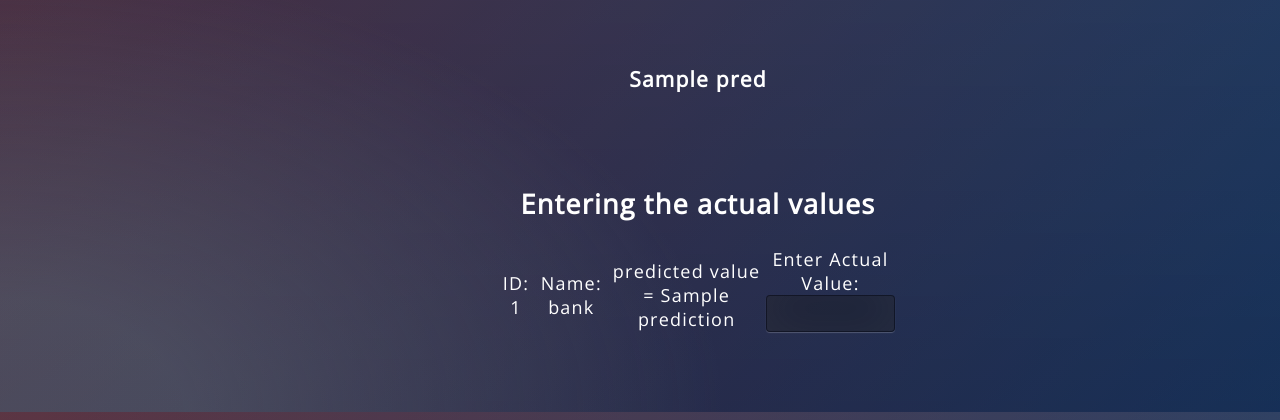
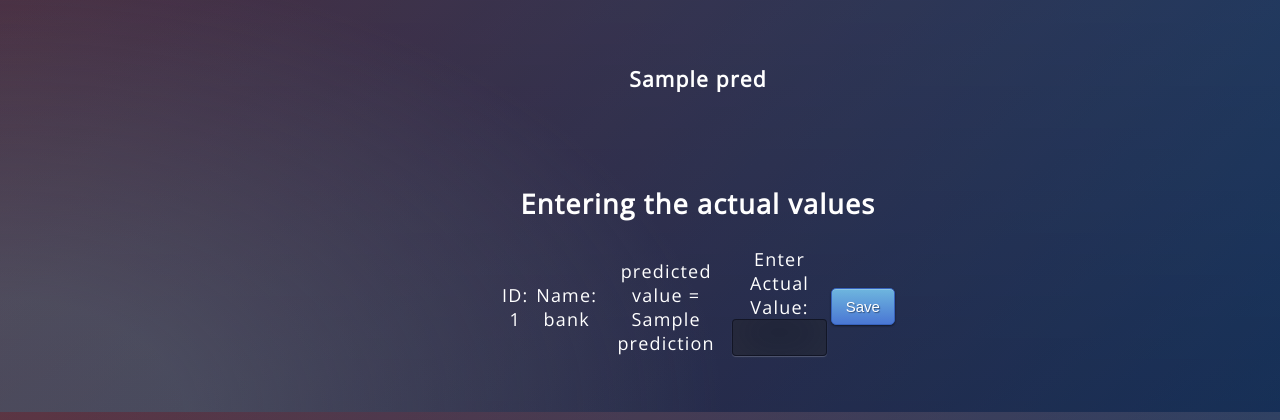
Before and after one commit to winstonjoels/mlops, a Flask app: template templates/bank.html in a window 1280 px wide. Shown: the part 388-808 px from the top of the page. Run offline with Flask 2, Linux system fonts and the light colour scheme; the template is opened without the code that fills it: most values are stand-ins (such as "Sample title", 1, 10 or a date in 2020).

Commit message:
Update bank.html

```diff
--- a/templates/bank.html
+++ b/templates/bank.html
@@ -67,6 +67,7 @@
 				<td>Name: bank</td>
 				<td>predicted value = {{prediction}}</td>
 				<td>Enter Actual Value: <input type="text" name="actual" required="required"></td>
+				<td><button type='submit' class='btn btn-primary btn-block btn-large'>Save</button></td>
 			</tr>
 		</table>
 
```
